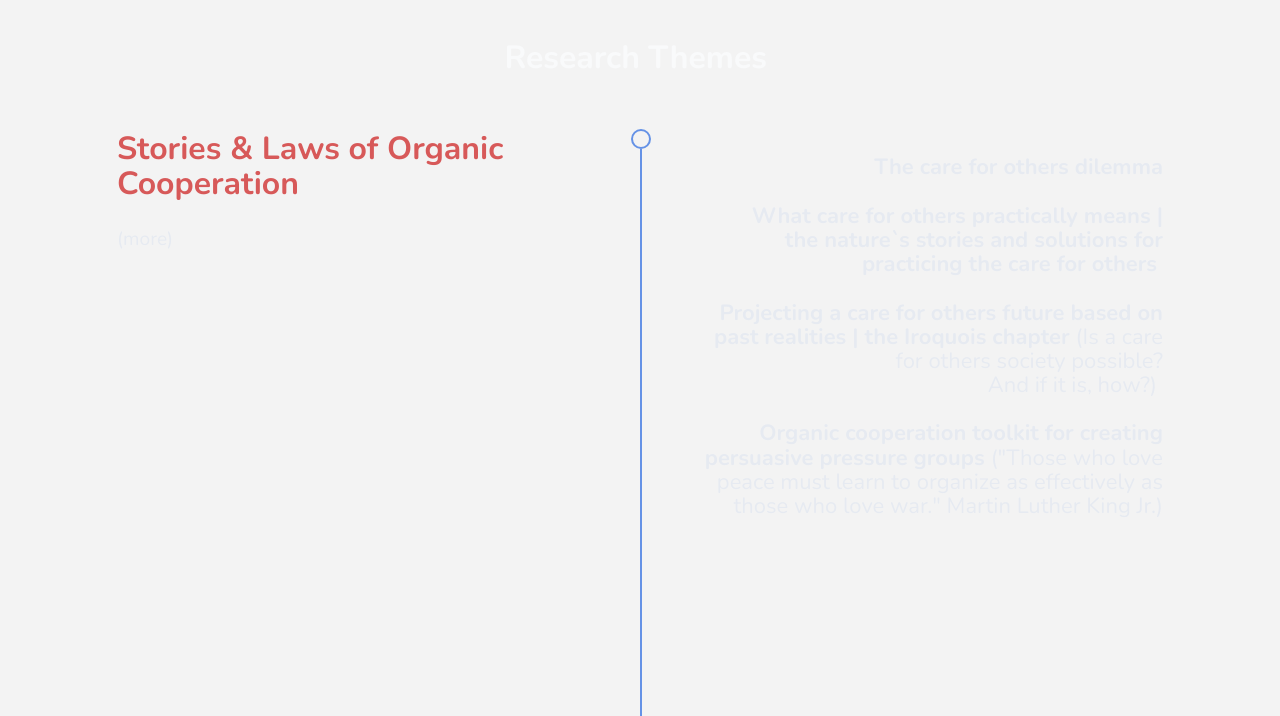
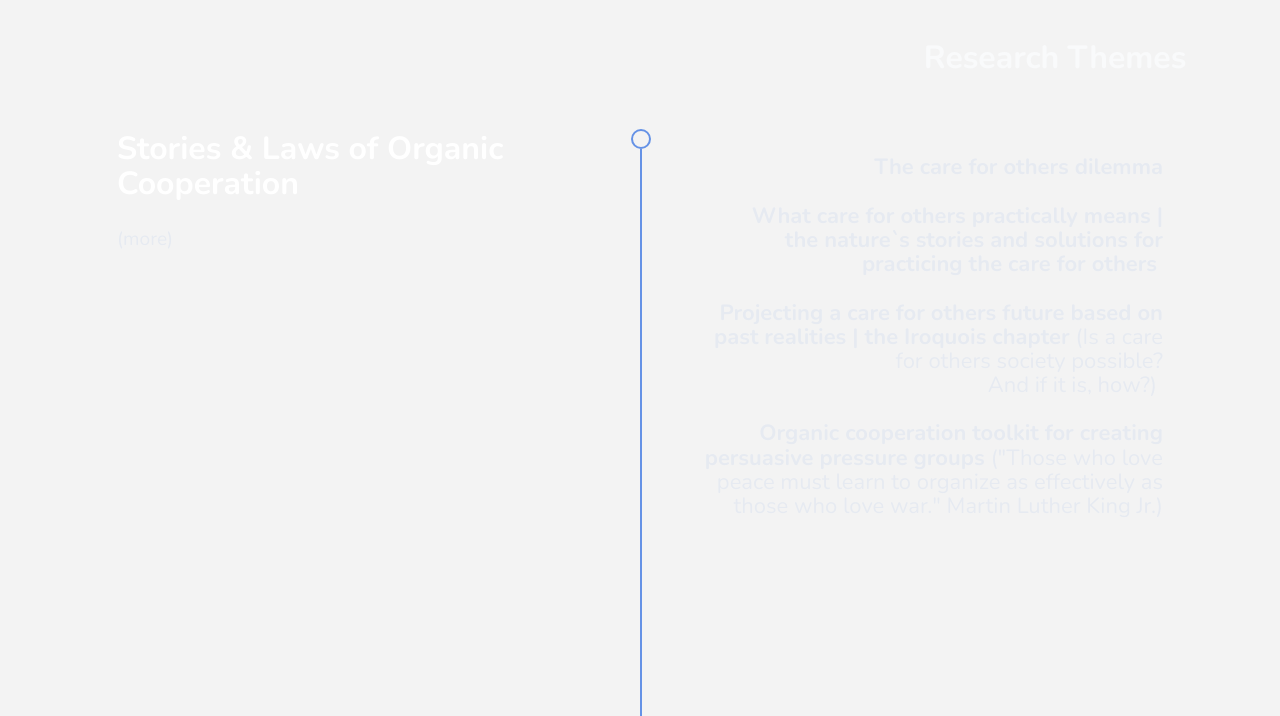
Before and after one commit to careforothers/careforothers.github.io, a plain HTML site: page index.html in a window 1280 px wide. Shown: the part 1700-2416 px from the top of the page. Drawn offline with nearby package versions, Linux system fonts and the light colour scheme; files whose address does not match are found by name.

Commit message:
create github pages

```diff
--- a/assets/mobirise/css/mbr-additional.css
+++ b/assets/mobirise/css/mbr-additional.css
@@ -1033,9 +1033,10 @@ a {
 }
 .cid-sbpwqDv5Q9 .mbr-section-title {
   color: #f9fafb;
+  text-align: right;
 }
 .cid-sbpwqDv5Q9 .mbr-timeline-title {
-  color: #d75959;
+  color: #ffffff;
 }
 .cid-sbpwqDv5Q9 .mbr-timeline-date {
   color: #e6eaf1;
```
Also changed, not shown: 1 other file.
